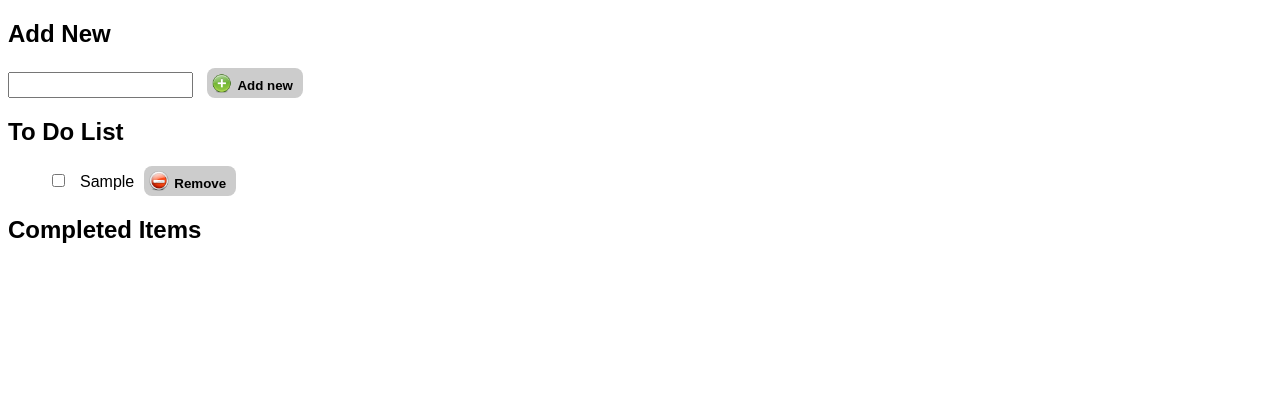
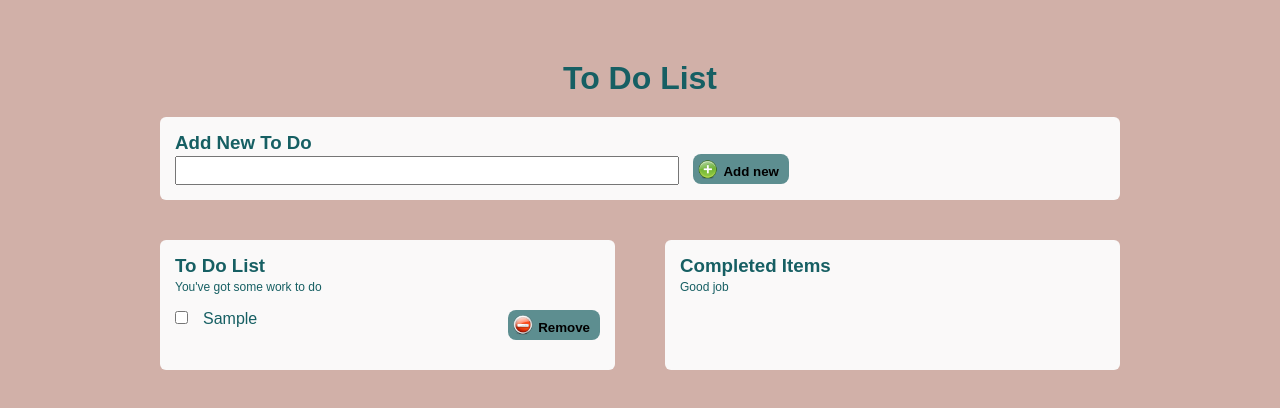
Before and after one commit to miclowe/jQuery-Exercises, a plain HTML site: page homework/ToDoList/index.html in a window 1280 px wide. Both pictures are taken after typing "Sample" into the empty fields and a click on the button "Add new". Drawn offline with nearby package versions, Linux system fonts and the light colour scheme.

Commit message:
Add styling and delete fadeOut

```diff
--- a/homework/ToDoList/css/styles.css
+++ b/homework/ToDoList/css/styles.css
@@ -1,19 +1,71 @@
+* {
+  margin: 0;
+  padding: 0;
+}
+
 body {
+  background-color: #D1B0A8;
+  color: #165F63;
   font-family: 'Arial', sans-serif;
 }
 
-#todoList, #completed {
+#container {
+  margin: 60px auto;
+  width: 960px;
+}
+
+.center {
+  text-align: center;
+}
+
+ul li {
+  margin-top: 15px;
+}
+
+#main {
+  background-color: #FAF9F9;
+  border-radius: 6px;
+  margin: 20px 0;
+  padding: 15px;
+  -moz-border-radius: 6px;
+  -webkit-border-radius: 6px;
+}
+
+#todoItems, #completedItems {
   list-style-type: none;
 }
 
+#todoList, #completedList {
+  background-color: #FAF9F9;
+  margin-top: 20px;
+  min-height: 100px;
+  padding: 15px;
+  width: 425px;
+  border-radius: 6px;
+  -moz-border-radius: 6px;
+  -webkit-border-radius: 6px;
+}
+
+#todoList {
+  float: left;
+}
+
+#completedList {
+  float: right;
+}
+
 button {
-  background-color: #CCC;
+  background-color: #5D8E90;
   border: none;
   margin-left: 10px;
   padding: 5px;
   border-radius: 8px;
   -moz-border-radius: 8px;
   -webkit-border-radius: 8px;
+}
+
+button:hover {
+  color: #FFF;
 }
 
 button img {
@@ -28,10 +80,19 @@ button .btnText {
   vertical-align: middle;
 }
 
+.deleteBtn {
+  float: right;
+}
+
 input[type="checkbox"] {
   margin-right: 15px;
 }
 
 input[type="text"] {
-  line-height: 20px;
+  line-height: 25px;
+  width: 500px;
 }
+
+.small_txt {
+  font-size: 12px;
+}
--- a/homework/ToDoList/index.html
+++ b/homework/ToDoList/index.html
@@ -6,20 +6,21 @@
   <script type="text/javascript" src="js/todo.js"></script>
 </head>
 <body>
-  <div>
-    <h2>Add New</h2>
+  <div id="container">
+    <h1 class="center">To Do List</h1>
+    <div id="main">
+      <h3>Add New To Do</h3>
       <input type="text" name="item" id="addItemTxt" autofocus></input>
       <button id="addBtn"><img src="images/add-icon.png"><span class="btnText">Add new</span></button>
     </div>
-  <div>
-    <h2>To Do List</h2>
-      <ul id="todoList">
-      </ul>
+    <div id="todoList">
+      <h3>To Do List</h3><span class="small_txt">You've got some work to do</span>
+        <ul id="todoItems"></ul>
     </div>
-  <div>
-    <h2>Completed Items</h2>
-    <ul id="completed">
-    </ul>
+    <div id="completedList">
+      <h3>Completed Items</h3><span class="small_txt">Good job</span>
+      <ul id="completedItems"></ul>
+    </div>
   </div>
 </body>
 </html>
--- a/homework/ToDoList/js/todo.js
+++ b/homework/ToDoList/js/todo.js
@@ -1,41 +1,28 @@
 $(document).ready(function() {
-  var count = 1;
   $('#addBtn').click(function() {
 
+    var deleteButton = "<button class='deleteBtn'><img src='images/remove-icon.png'><span class='btnText'>Remove</span></button>"
     var newItem = $('#addItemTxt').val();
-    var todoItem = $("<li><input type='checkbox' id='item" + count + "'>" + newItem + "<button class='deleteBtn'><img src='images/remove-icon.png'><span class='btnText'>Remove</span></button></li>");
-
-    todoItem.appendTo("#todoList");
+    var todoItem = $("<li><input type='checkbox'>" + newItem + deleteButton + "</li>");
+    todoItem.appendTo("#todoItems");
     $('#addItemTxt').val('');
-    count += 1;
 
     $('input:checkbox').click(function(){
-      var cb = $(this);
-      if (cb.is(':checked')) {
-        cb.parent().appendTo('#completed');
-        cb.parent().css('color', 'red');
-        cb.parent().css('text-decoration', 'line-through');
+      var chkBox = $(this);
+      if (chkBox.is(':checked')) {
+        chkBox.parent().appendTo('#completedItems');
+        chkBox.parent().css('color', 'red');
+        chkBox.parent().css('text-decoration', 'line-through');
       } else {
-        cb.parent().appendTo('#todoList');
-        cb.parent().css('color', 'black');
-        cb.parent().css('text-decoration', 'none');
-
+        chkBox.parent().appendTo('#todoItems');
+        chkBox.parent().css('color', 'black');
+        chkBox.parent().css('text-decoration', 'none');
       }
     })
 
     $('.deleteBtn').click(function(){
       var btn = $(this);
-      btn.parent().remove();
+      btn.parent().fadeOut(800, function() {btn.parent().remove()});
     })
-
-
-
-    // todoItem.click(function() {
-    //   var item = $(this);
-    //   // $('input[name=' + newItem + ']').remove();
-    //   item.appendTo("#completed");
-    //   item.css("color", "red");
-    //   item.css("text-decoration", "line-through");
-    // })
   })
 });
```
Also changed, not shown: homework/ToDoList/images/trash-icon.png (deleted). Lines whose indentation alone changed are shown as unchanged.
